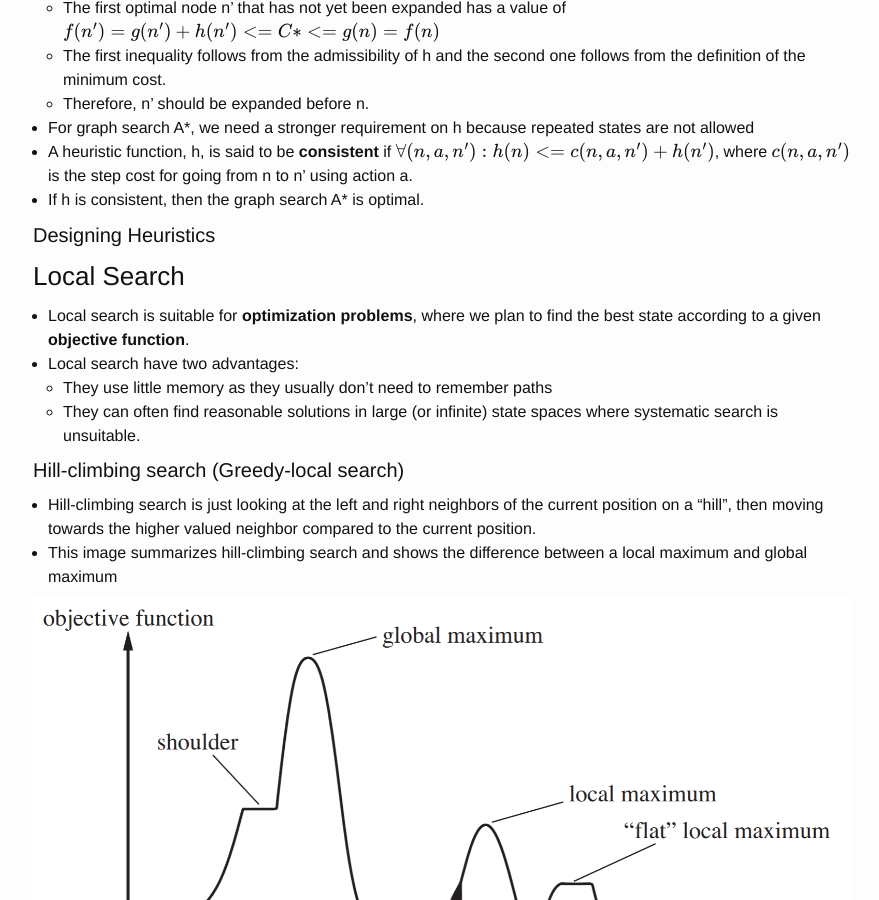
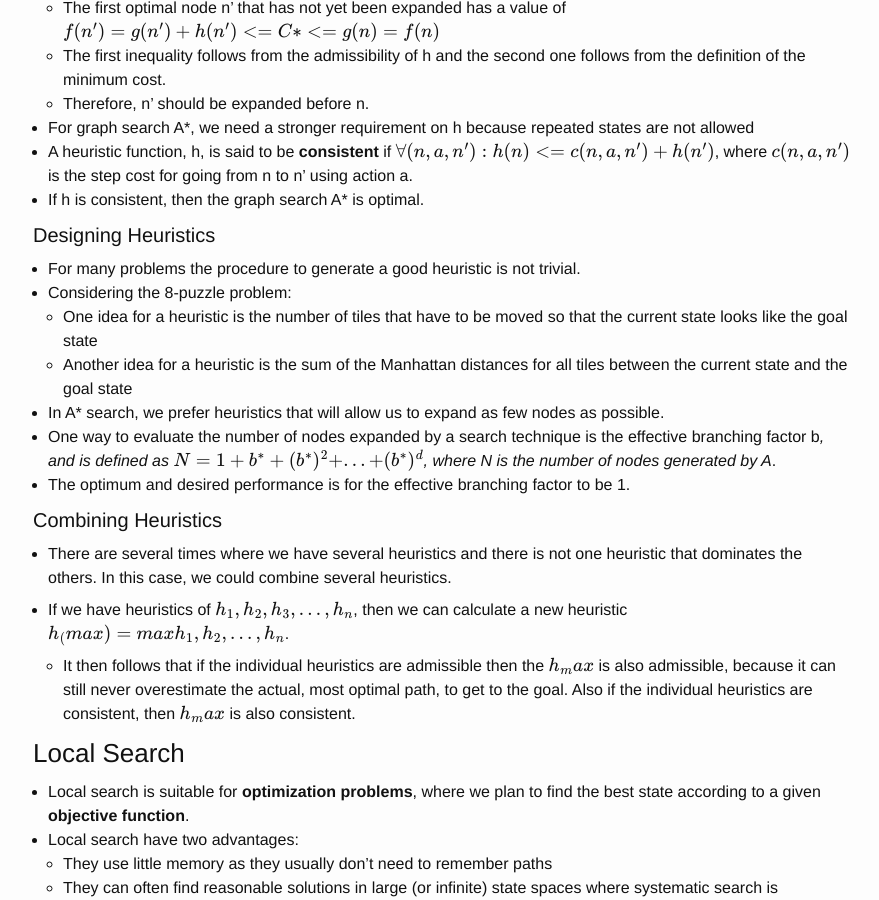
Before and after one commit to akhilbond/akhilbond.github.io, a Jekyll site: the page built from Courses/intro_to_ai/notes.md, in a window 1280 px wide and 900 px high, scrolled down 12476 px. Shown: the whole window, without its empty margins (197-1076 px from the left). Built offline with Jekyll 4.4.1, drawn with Linux system fonts in a browser that asks for light colours; formulas are drawn with MathJax 3; some of the changed text lies outside the part shown.

Commit message:
AI notes

```diff
--- a/Courses/intro_to_ai/notes.md
+++ b/Courses/intro_to_ai/notes.md
@@ -454,6 +454,22 @@ Then A* expands n' before n.
 
 #### Designing Heuristics
 
+- For many problems the procedure to generate a good heuristic is not trivial.
+- Considering the 8-puzzle problem:
+  - One idea for a heuristic is the number of tiles that have to be moved so that the current state looks like the goal state
+  - Another idea for a heuristic is the sum of the Manhattan distances for all tiles between the current state and the goal state
+
+- In A* search, we prefer heuristics that will allow us to expand as few nodes as possible.
+- One way to evaluate the number of nodes expanded by a search technique is the effective branching factor b*, and is defined as $$ N = 1 + b^* + ( b^* )^2 + ... + ( b^* )^d $$, where N is the number of nodes generated by A*.
+- The optimum and desired performance is for the effective branching factor to be 1.
+
+#### Combining Heuristics
+
+- There are several times where we have several heuristics and there is not one heuristic that dominates the others. In this case, we could combine several heuristics.
+
+- If we have heuristics of $$ h_1 , h_2 , h_3 , ... , h_n $$, then we can calculate a new heuristic $$ h_(max) = max { h_1 , h_2 , ... , h_n } $$.
+  - It then follows that if the individual heuristics are admissible then the $$ h_max $$ is also admissible, because it can still never overestimate the actual, most optimal path, to get to the goal. Also if the individual heuristics are consistent, then $$ h_max $$ is also consistent.
+
 ### Local Search
 
 - Local search is suitable for **optimization problems**, where we plan to find the best state according to a given **objective function**.
@@ -511,6 +527,7 @@ function HILL-CLIMBING(problem) returns a state that is a local max
 - Simulated Annealing is a widely used method for solving combinatorial optimization problems, such as VLSI, factory scheduling, and structural optimization
 - Motivated by an analogy of annealing in solids:
   - Heat the metal to a high temperature to increase the size of the crystals and reduce the defects. Then cool it down slowly, until the particles arrange themselves in the ground state of the solid. The ground state of the solid is a state of minimum energy of the solid.
+
 - Steps for simulated annealing:
   1. Initialize the search with a random chosen state, and set the temperature *T* to a high value.
   2. Move in a random direction for a fixed distance.
@@ -582,7 +599,7 @@ function SIMULATED-ANNEALING(problem, schedule) returns a solution state
 
 ### Gradient Descent
 
-- A common approach for solving optimization problems consits in computing the gradient of the objective function f, and applying the rule, $$ x <- x - \alpha \nabla f$$
+- A common approach for solving optimization problems consits in computing the gradient of the objective function f, and applying the update rule, $$ x <- x - \alpha \nabla f$$
 
 $$ \nabla f = (\frac{\partial f}{\partial x_1}, \frac{\partial f}{\partial y_1}, \frac{\partial f}{\partial x_2}, \frac{\partial f}{\partial y_2}, \frac{\partial f}{\partial x_3}, \frac{\partial f}{\partial y_3})
 
@@ -636,7 +653,7 @@ function MIN-VALUE(state) returns a utility value
 - Some issues with Minimax:
   - What if our opponent is not optimal? Can we still learn the opponent's behavior?
   - What if our player is trying to fool us by behaving in a different way?
-    - AKA hustling our player
+    - Aka hustling our player
 
 - Minimax strategy in multiplayer games
   - We have 3 players: A, B, and C
```
Also changed, not shown: other parts of Courses/intro_to_ai/notes.md (+1 -1 lines).
